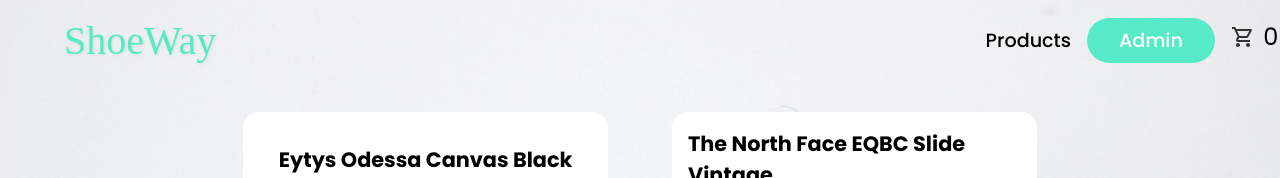
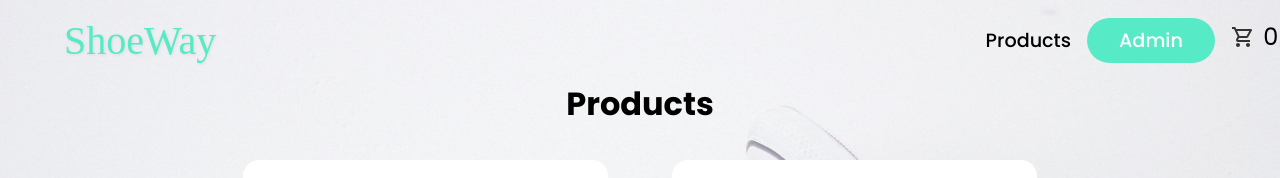
Before and after one commit to PetterFogel/react-e-store, a React (Create React App) app: page /products in a window 1280 px wide. Shown: the top 178 px of the page. Built offline with nearby package versions, Linux system fonts and the light colour scheme; a web font is replaced by a local one.

Commit message:
added link and added bnt

```diff
--- /dev/null
+++ b/src/components/Main/AddItem.tsx
@@ -0,0 +1,16 @@
+import { Button } from '@material-ui/core'
+import React from 'react'
+import { Link } from "react-router-dom";
+import { btnMedium } from "../../style/GeneralStyle";
+
+const AddItem = () => {
+    return (
+      <div style={{display: 'flex', justifyContent: 'center', padding: '1rem'}}>
+        <Link style={{textDecoration: 'none'}} to="/addNewProduct">
+          <Button style={btnMedium}> Add a product</Button>
+        </Link>
+      </div>
+    );
+}
+
+export default AddItem
--- /dev/null
+++ b/src/components/Main/AddNewProduct.tsx
@@ -0,0 +1,11 @@
+import React from 'react'
+
+const addNewProduct = () => {
+    return (
+        <div>
+
+        </div>
+    )
+}
+
+export default addNewProduct
--- a/src/components/Main/AdminPage.tsx
+++ b/src/components/Main/AdminPage.tsx
@@ -1,13 +1,21 @@
+import { CSSProperties } from '@material-ui/styles'
 import React from 'react'
+import AddItem from './AddItem'
 import ItemList from './ItemList'
 
 const AdminPage = () => {
     return (
         <div>
+            <h1 style={title}>Admin</h1>
            <ItemList/>
-
+           <AddItem/>
         </div>
     )
 }
 
 export default AdminPage
+
+const title: CSSProperties = {
+    textAlign: 'center',
+    margin: '0rem 1rem',
+}
--- a/src/components/Main/MainContent.tsx
+++ b/src/components/Main/MainContent.tsx
@@ -8,6 +8,7 @@
 import Checkout from '../Checkout/Checkout';
 import OrderView from '../Orderview/OrderView';
 import AdminPage from './AdminPage';
+import AddNewProduct from './AddNewProduct';
 
 function MainContent() {
     return (
@@ -33,6 +34,9 @@
           <Route path="/admin">
             <AdminPage/>
           </Route>
+          <Route path="/addNewProduct">
+            <AddNewProduct/>
+          </Route>
         </Switch>
       </main>
     );
--- a/src/components/Main/ProductPage.tsx
+++ b/src/components/Main/ProductPage.tsx
@@ -1,13 +1,20 @@
 import React from 'react'
 import ItemList from './ItemList'
+import { CSSProperties } from "@material-ui/styles";
 
 
 const ProductPage = () => {
     return (
         <div>
+            <h1 style={title}>Products</h1>
            <ItemList/>
         </div>
     )
 }
 
 export default ProductPage
+
+const title: CSSProperties = {
+  textAlign: "center",
+  margin: "0rem 1rem",
+};
```
